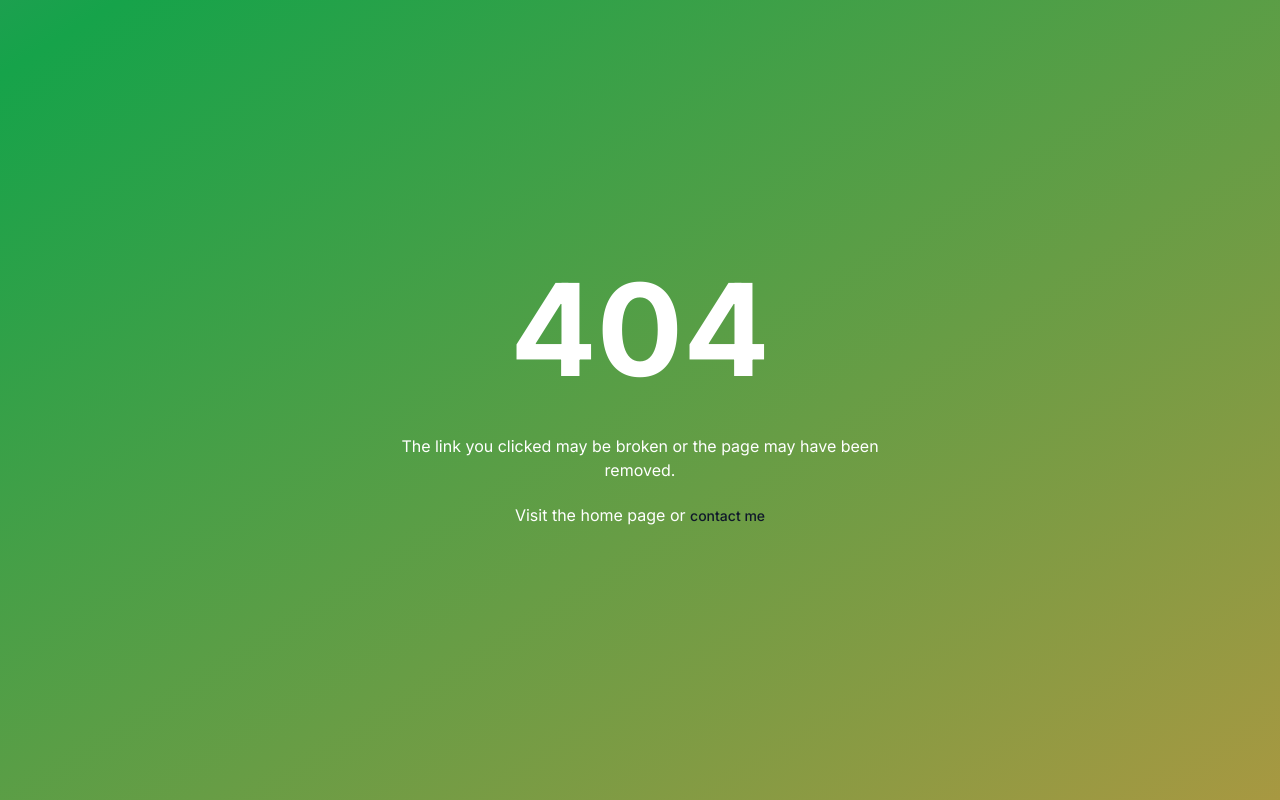
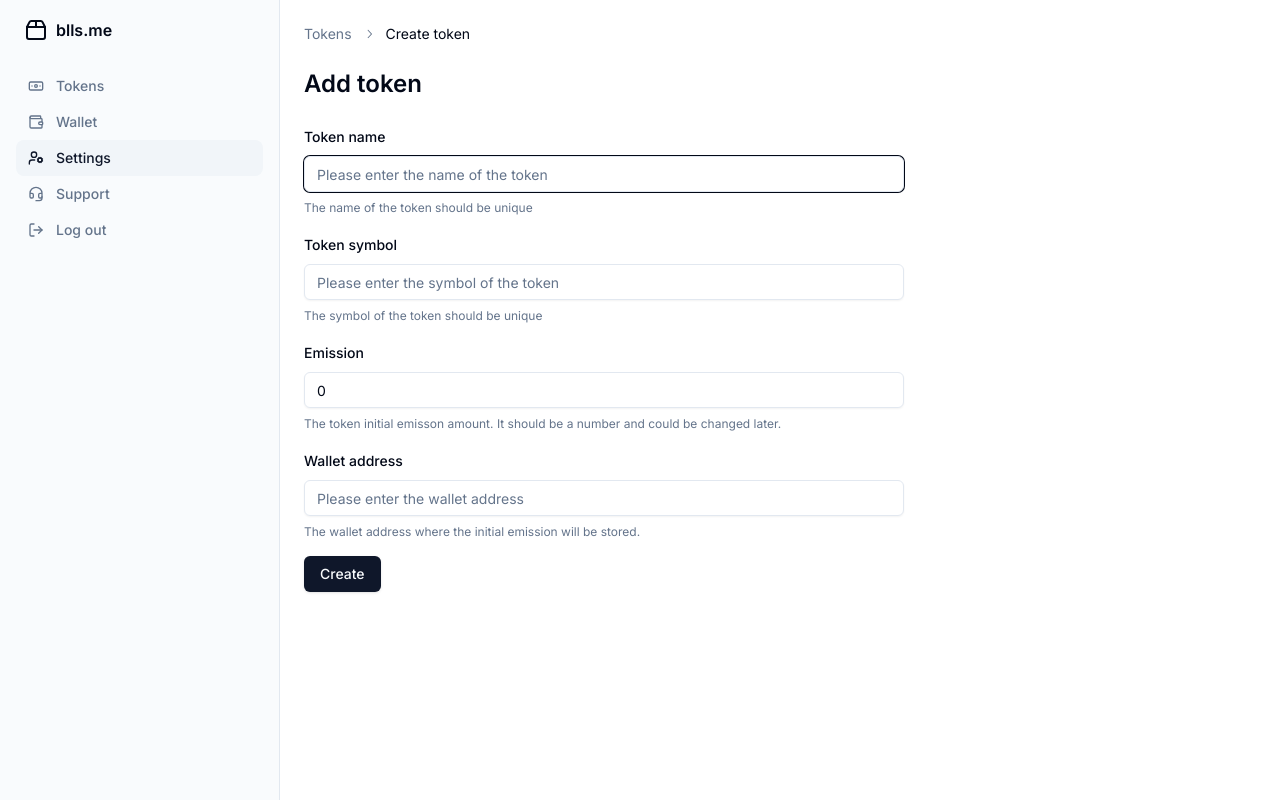
Before and after one commit to theguriev/billing, a Next.js app: page /app/create-token in a window 1280 px wide. Before the commit this address had no page. Built offline with nearby package versions, Linux system fonts and the light colour scheme.

Commit message:
feat: add AddTokenPage component, create-token form schema, and related components

```diff
--- /dev/null
+++ b/app/app/create-token/actions/submit.ts
@@ -0,0 +1,31 @@
+"use server";
+
+import { redirect } from "next/navigation";
+
+import passSetCookie from "@/app/utils/passSetCookie";
+import { api } from "@/lib/openapi/apiClient";
+
+import type { FormSchema } from "../zod";
+
+const submit = async (body: FormSchema) => {
+  const request = await api.billing("/token", "post", {
+    headers: { "Content-Type": "application/json" },
+    authorization: true,
+    body: {
+      ...body,
+      emission: Number(body.emission),
+    },
+  });
+
+  const response = await request.json();
+  passSetCookie(request.headers.getSetCookie());
+  console.log(response);
+  if (request.status === 200) {
+    redirect("/app");
+  }
+  return response;
+};
+
+export type SubmitAction = Awaited<ReturnType<typeof submit>>;
+
+export default submit;
--- /dev/null
+++ b/app/app/create-token/components/Form.tsx
@@ -0,0 +1,146 @@
+/* eslint-disable tailwindcss/no-arbitrary-value */
+"use client";
+
+import { useState } from "react";
+
+import { zodResolver } from "@hookform/resolvers/zod";
+import { useForm } from "react-hook-form";
+
+import { Button } from "@/components/ui/button";
+import {
+  Form,
+  FormControl,
+  FormField,
+  FormItem,
+  FormMessage,
+  FormLabel,
+  FormDescription,
+} from "@/components/ui/form";
+import { Input } from "@/components/ui/input";
+
+import submitAction from "../actions/submit";
+import type { SubmitAction } from "../actions/submit";
+import { formSchema } from "../zod";
+import type { FormSchema } from "../zod";
+
+import ServerErrorMessage from "./ServerErrorMessage";
+
+const CreateTokenForm = () => {
+  const [submitState, setSubmitState] = useState<SubmitAction>();
+  const form = useForm<FormSchema>({
+    resolver: zodResolver(formSchema),
+    mode: "onSubmit",
+    defaultValues: {
+      name: "",
+      symbol: "",
+      wallet: "",
+      emission: 0,
+    },
+  });
+
+  const handleSubmit = async (body: FormSchema) => {
+    setSubmitState(await submitAction(body));
+  };
+
+  return (
+    <Form {...form}>
+      <form
+        onSubmit={form.handleSubmit(handleSubmit)}
+        className="flex w-full max-w-[600px] flex-col gap-y-4"
+      >
+        <FormField
+          control={form.control}
+          name="name"
+          render={({ field }) => (
+            <FormItem>
+              <FormLabel>Token name</FormLabel>
+              <FormControl>
+                <Input
+                  placeholder="Please enter the name of the token"
+                  autoFocus
+                  {...field}
+                  className="bg-background"
+                />
+              </FormControl>
+              <FormDescription>
+                The name of the token should be unique
+              </FormDescription>
+              <FormMessage />
+            </FormItem>
+          )}
+        />
+        <FormField
+          control={form.control}
+          name="symbol"
+          render={({ field }) => (
+            <FormItem>
+              <FormLabel>Token symbol</FormLabel>
+              <FormControl>
+                <Input
+                  placeholder="Please enter the symbol of the token"
+                  {...field}
+                  className="bg-background"
+                />
+              </FormControl>
+              <FormDescription>
+                The symbol of the token should be unique
+              </FormDescription>
+              <FormMessage />
+            </FormItem>
+          )}
+        />
+        <FormField
+          control={form.control}
+          name="emission"
+          render={({ field }) => (
+            <FormItem>
+              <FormLabel>Emission</FormLabel>
+              <FormControl>
+                <Input
+                  type="number"
+                  placeholder="Please enter the emission of the token"
+                  {...field}
+                  className="bg-background"
+                />
+              </FormControl>
+              <FormDescription>
+                The token initial emisson amount. It should be a number and
+                could be changed later.
+              </FormDescription>
+              <FormMessage />
+            </FormItem>
+          )}
+        />
+        <FormField
+          control={form.control}
+          name="wallet"
+          render={({ field }) => (
+            <FormItem>
+              <FormLabel>Wallet address</FormLabel>
+              <FormControl>
+                <Input
+                  type="string"
+                  placeholder="Please enter the wallet address"
+                  {...field}
+                  className="bg-background"
+                />
+              </FormControl>
+              <FormDescription>
+                The wallet address where the initial emission will be stored.
+              </FormDescription>
+              <FormMessage />
+            </FormItem>
+          )}
+        />
+        <ServerErrorMessage response={submitState} />
+        <div>
+          <Button name="submit" type="submit">
+            Create
+          </Button>
+        </div>
+      </form>
+    </Form>
+  );
+};
+
+export default CreateTokenForm;
--- /dev/null
+++ b/app/app/create-token/components/ServerErrorMessage.tsx
@@ -0,0 +1,16 @@
+import type { SubmitAction } from "../actions/submit";
+
+const ServerErrorMessage = ({ response }: { response?: SubmitAction }) => {
+  if (
+    response &&
+    "statusCode" in response &&
+    (response.statusCode === 409 || response.statusCode === 403)
+  ) {
+    return (
+      <p className="text-xs font-medium text-destructive">{response.message}</p>
+    );
+  }
+  return null;
+};
+
+export default ServerErrorMessage;
--- a/app/app/add-token/page.tsx
+++ b/app/app/create-token/page.tsx
@@ -8,6 +8,8 @@ import {
   BreadcrumbPage,
   BreadcrumbSeparator,
 } from "@/components/ui/breadcrumb";
+
+import Form from "./components/Form";
 
 const AddTokenPage = () => {
   return (
@@ -28,6 +30,7 @@ const AddTokenPage = () => {
       <div className="flex items-center">
         <h1 className="text-lg font-semibold md:text-2xl">Add token</h1>
       </div>
+      <Form />
     </>
   );
 };
--- /dev/null
+++ b/app/app/create-token/zod.ts
@@ -0,0 +1,15 @@
+import { z } from "zod";
+
+export const name = z.string().min(3).max(20);
+export const symbol = z.string().min(1).max(3);
+export const emission = z.string();
+export const wallet = z.string();
+
+export const formSchema = z.object({
+  name,
+  symbol,
+  emission,
+  wallet,
+});
+
+export type FormSchema = z.infer<typeof formSchema>;
--- a/app/app/page.tsx
+++ b/app/app/page.tsx
@@ -20,7 +20,7 @@ const AppPage = () => {
             Your token can be first.
           </p>
           <Button className="mt-4" asChild>
-            <Link href="/app/add-token">Create Token</Link>
+            <Link href="/app/create-token">Create Token</Link>
           </Button>
         </div>
       </div>
```
